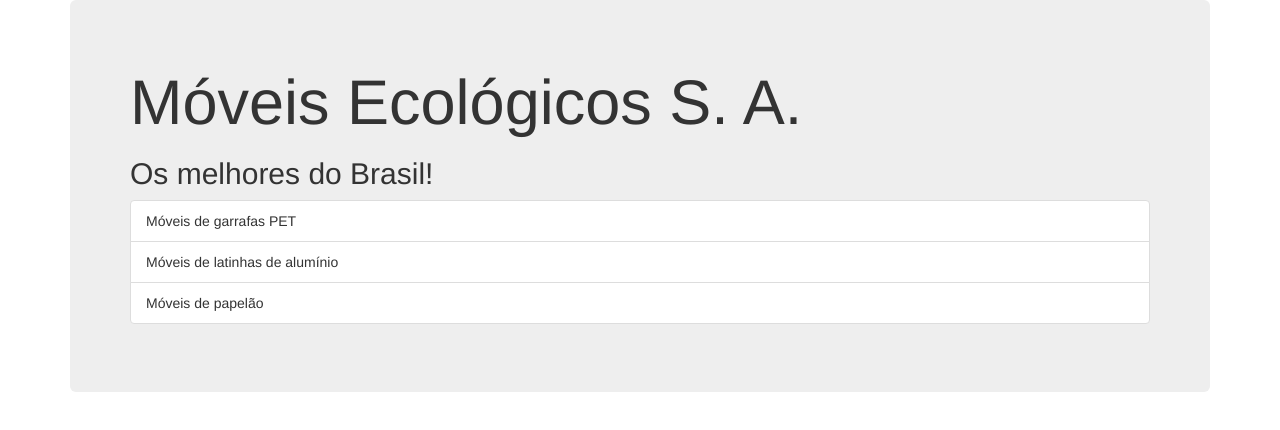
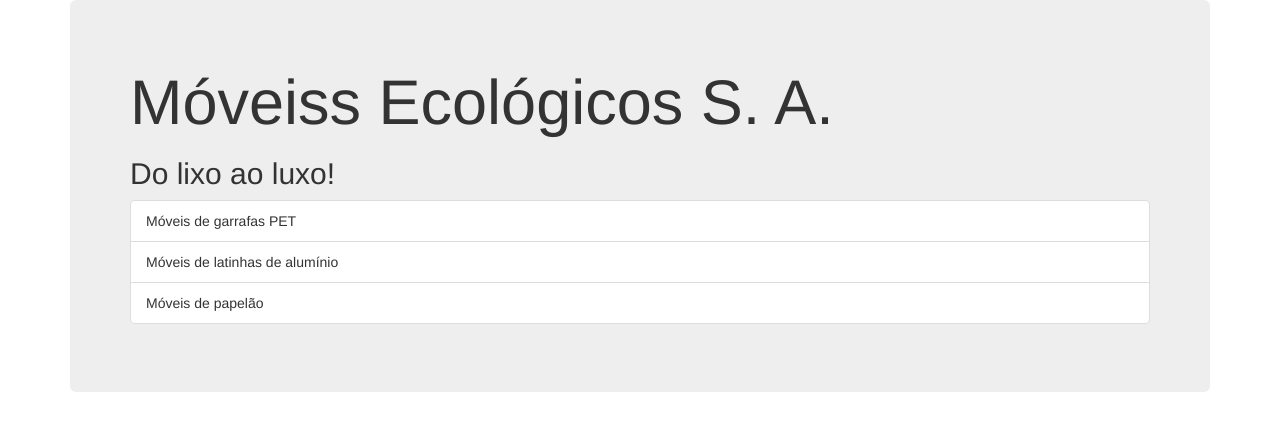
Before and after one commit to Ct0S/moveis-ecologicos, a plain HTML site: page index.html in a window 1280 px wide. Drawn offline with nearby package versions, Linux system fonts and the light colour scheme.

Commit message:
Corrigindo problemas de conflitos

```diff
--- a/index.html
+++ b/index.html
@@ -11,7 +11,7 @@
 	<body onload="trocaBanner();">
 		<div class = "container">
 			<div class="jumbotron">
-				<h1> Móveis Ecológicos S. A.</h1>
+				<h1> Móveiss Ecológicos S. A.</h1>
 				<h2 id="mensagem"></h2>
 				<ul class="list-group">
 					<li class="list-group-item">Móveis de garrafas PET</li>
--- a/js/principal.js
+++ b/js/principal.js
@@ -1,5 +1,5 @@
 var banners =
-	["Os melhores do Brasil!", "Qualidade e preço baixo!"];
+	["Do lixo ao luxo!", "Reaproveitar é aproveitar!"];
 
 var bannerAtual = 0;
 
```
